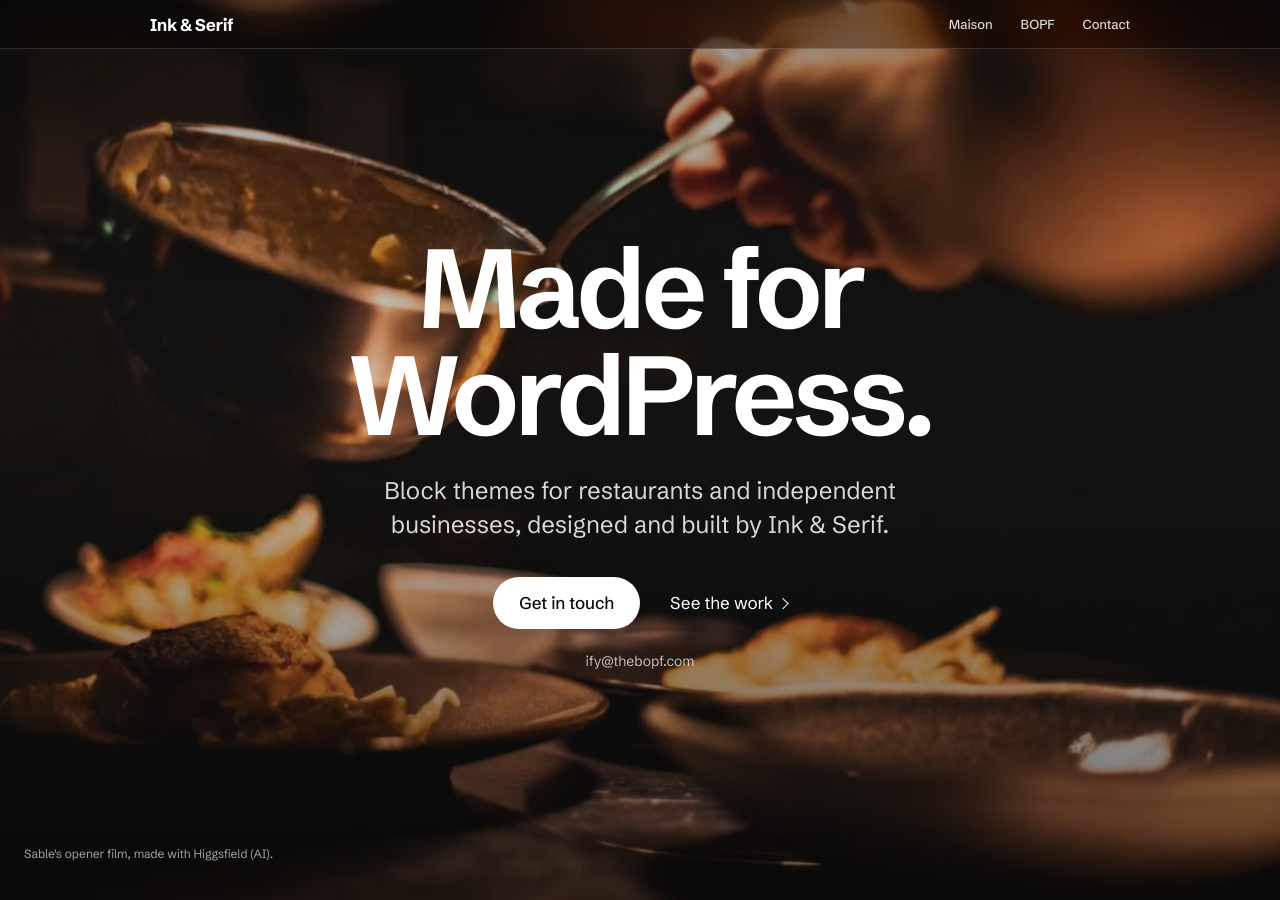
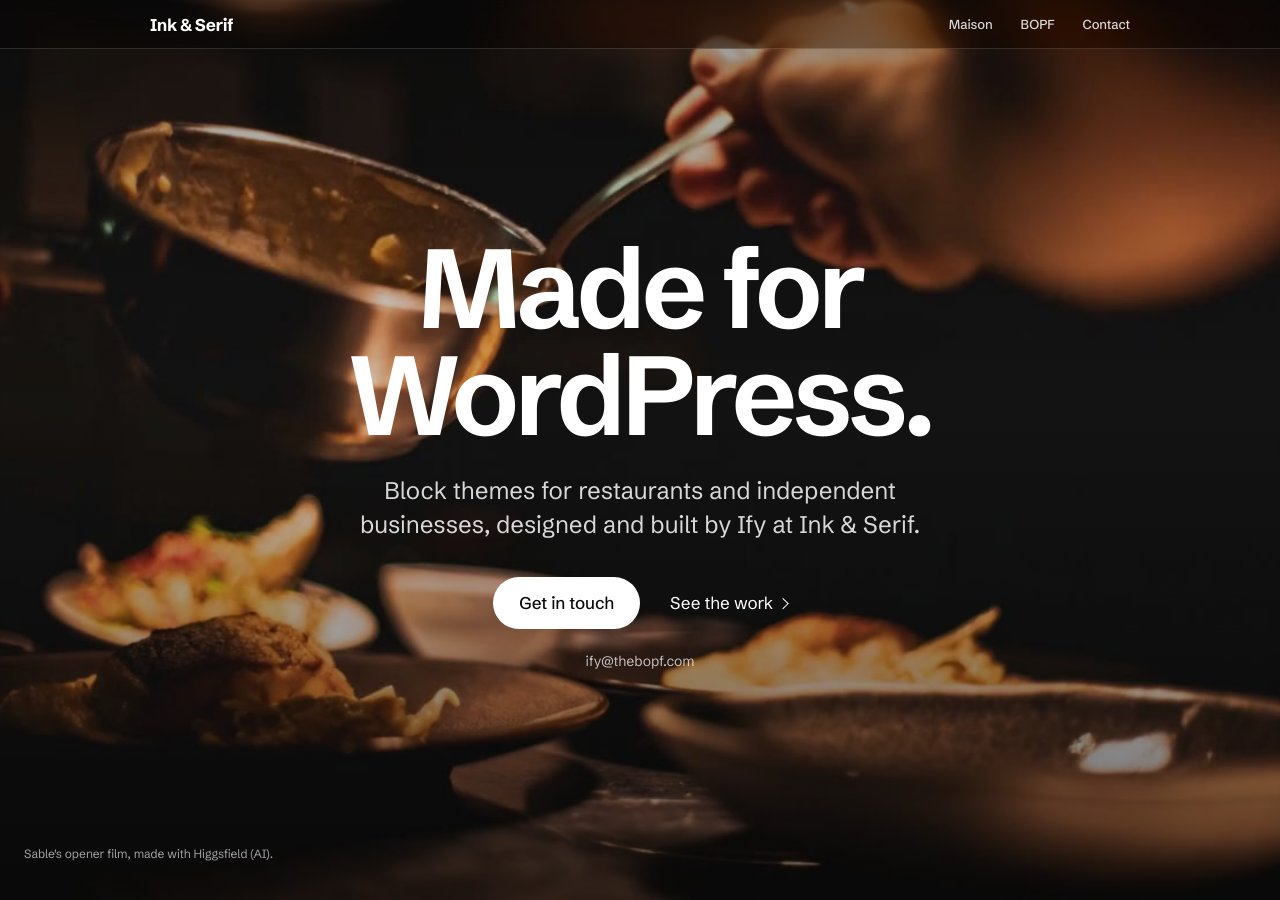
Before and after one commit to IfeanyiIbekwe/ifeanyiibekwe.github.io, a Jekyll site: the page inkandserif/index.html, which Jekyll copies as it is, in a window 1280 px wide and 900 px high. Built offline with Jekyll 4.4.1, drawn with Linux system fonts in a browser that asks for light colours; some of the changed text lies outside the part shown.

Commit message:
Ink & Serif portfolio: Ify's name on the page
Owner call (2026-10-31): the name shows as Ify, in the opening line
("designed and built by Ify at Ink & Serif"), the footer and the page
description used by search engines and link previews.

Co-Authored-By: Claude Opus 5.5 <noreply@anthropic.com>
Claude-Session: https://claude.ai/code/session_0114esY1qZ3jGLfGfChCPSVJ

```diff
--- a/inkandserif/index.html
+++ b/inkandserif/index.html
@@ -4,11 +4,11 @@
 <meta charset="utf-8">
 <meta name="viewport" content="width=device-width, initial-scale=1">
 <title>Ink &amp; Serif: WordPress themes</title>
-<meta name="description" content="Ink &amp; Serif designs and builds WordPress block themes. Maison, a restaurant theme, and work for BOPF, a luxury preloved boutique in Dubai.">
+<meta name="description" content="Ink &amp; Serif is Ify's studio for WordPress block themes. Maison, a restaurant theme, and work for BOPF, a luxury preloved boutique in Dubai.">
 <link rel="canonical" href="https://ifeanyiibekwe.github.io/inkandserif/">
 <meta property="og:type" content="website">
 <meta property="og:title" content="Ink &amp; Serif: WordPress themes">
-<meta property="og:description" content="Block themes for restaurants and independent businesses: Maison, and work for BOPF.">
+<meta property="og:description" content="Ify's studio for WordPress block themes: Maison, and work for BOPF.">
 <meta property="og:url" content="https://ifeanyiibekwe.github.io/inkandserif/">
 <meta property="og:image" content="https://ifeanyiibekwe.github.io/inkandserif/video/sable-opener-poster.jpg">
 <meta name="twitter:card" content="summary_large_image">
@@ -158,7 +158,7 @@ footer { background: var(--band); color: var(--muted); font-size: 12px; line-hei
 	<div class="opener-shade"></div>
 	<div class="opener-text">
 		<h1 id="hero-title">Made for WordPress.</h1>
-		<p class="lead">Block themes for restaurants and independent businesses, designed and built by Ink &amp; Serif.</p>
+		<p class="lead">Block themes for restaurants and independent businesses, designed and built by Ify at Ink &amp; Serif.</p>
 		<div class="actions">
 			<a class="button" href="mailto:ify@thebopf.com">Get in touch</a>
 			<a class="more" href="#maison">See the work</a>
@@ -279,7 +279,7 @@ footer { background: var(--band); color: var(--muted); font-size: 12px; line-hei
 <footer id="contact">
 	<div class="foot">
 		<p><a class="wordmark" href="#top">Ink &amp; Serif</a></p>
-		<p>Contact: <a href="mailto:ify@thebopf.com">ify@thebopf.com</a></p>
+		<p>Ify's studio for WordPress themes. Contact: <a href="mailto:ify@thebopf.com">ify@thebopf.com</a></p>
 		<p>Images are screenshots of the work. Sable's opener films were made with Higgsfield (AI); the Maison demo photos are from Pexels; the BOPF product photos are BOPF's own.</p>
 	</div>
 </footer>
```
